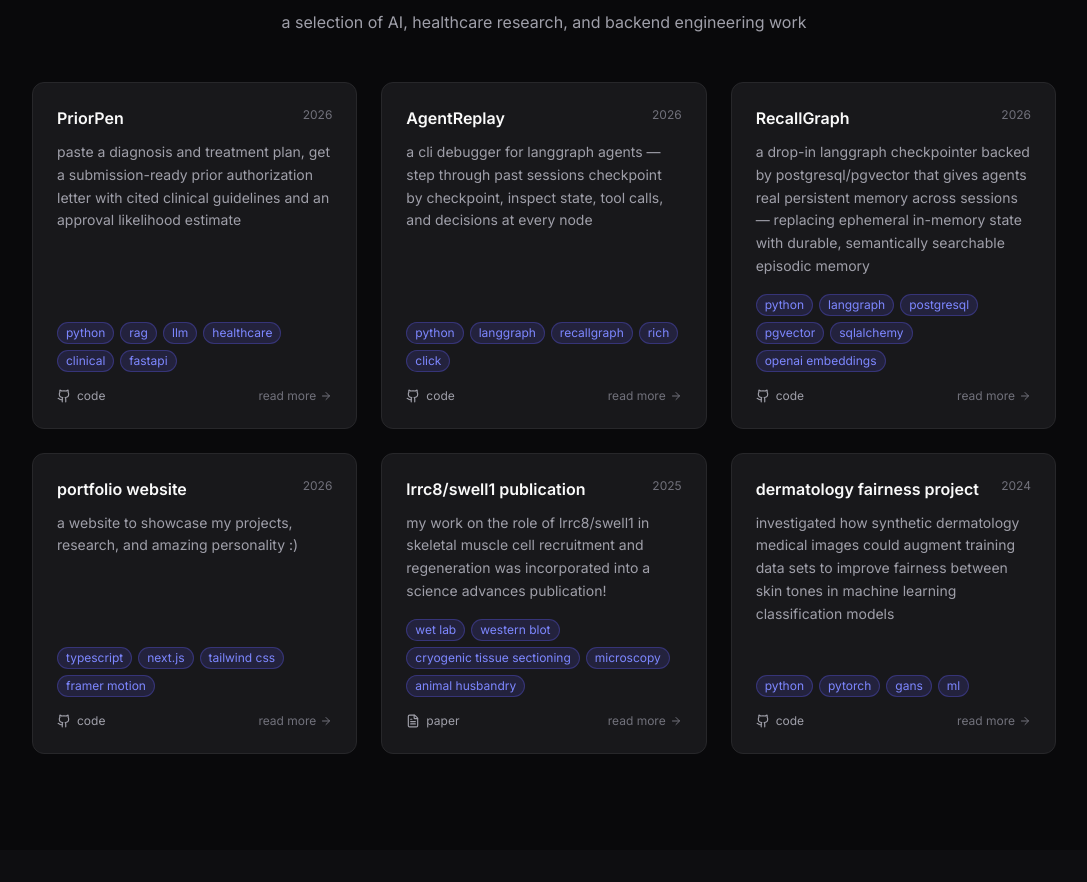
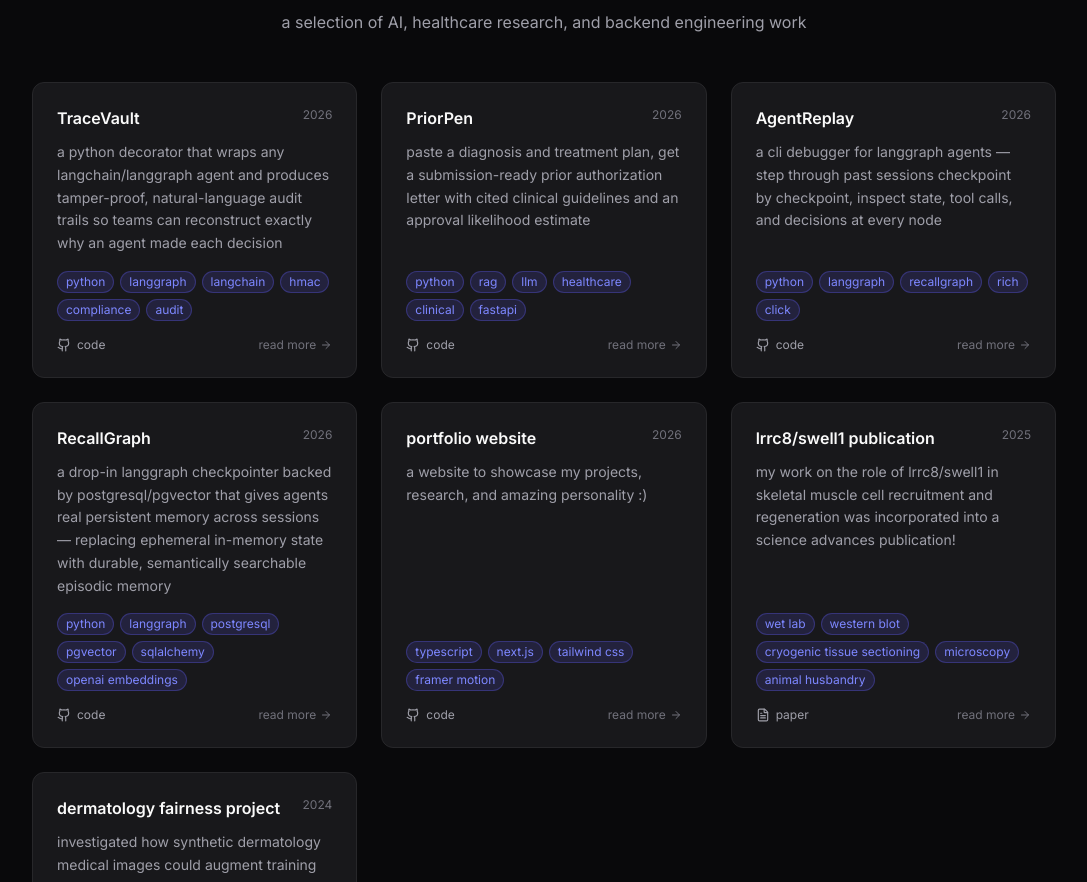
Before and after one commit to E10Feng/portfolio, a Next.js app: page / in a window 1280 px wide. Shown: the part 934-1816 px from the top of the page, without its empty margins (96-1183 px from the left). Built offline with nearby package versions, Linux system fonts and the light colour scheme.

Commit message:
add TraceVault to projects

```diff
--- a/src/data/projects.ts
+++ b/src/data/projects.ts
@@ -70,6 +70,23 @@ export const projects: ProjectItem[] = [
     ]
   },
   {
+    id: "tracevault",
+    title: "TraceVault",
+    description:
+      "a python decorator that wraps any langchain/langgraph agent and produces tamper-proof, natural-language audit trails so teams can reconstruct exactly why an agent made each decision",
+    techStack: ["python", "langgraph", "langchain", "hmac", "compliance", "audit"],
+    links: {
+      github: "https://github.com/E10Feng/tracevault",
+    },
+    featured: true,
+    year: 2026,
+    date: "2026-03-31",
+    content: [
+      { type: "text", content: "AI agents make consequential decisions in production but leave no traceable record of why — when an agent buys the wrong product, leaks data, or makes a billing error, teams cannot reconstruct the decision path. TraceVault solves this by wrapping any LangChain/LangGraph agent with a decorator that logs every tool call, LLM input/output, and decision with HMAC tamper-proofing." },
+      { type: "text", content: "The wrapper generates a natural-language audit trail viewable in a simple web UI, making it trivial to replay and inspect exactly what the agent saw and did at each step. Built for regulated industries and safety-conscious teams deploying agents beyond toy demos." }
+    ]
+  },
+  {
     id: "prior-pen",
     title: "PriorPen",
     description:
```
